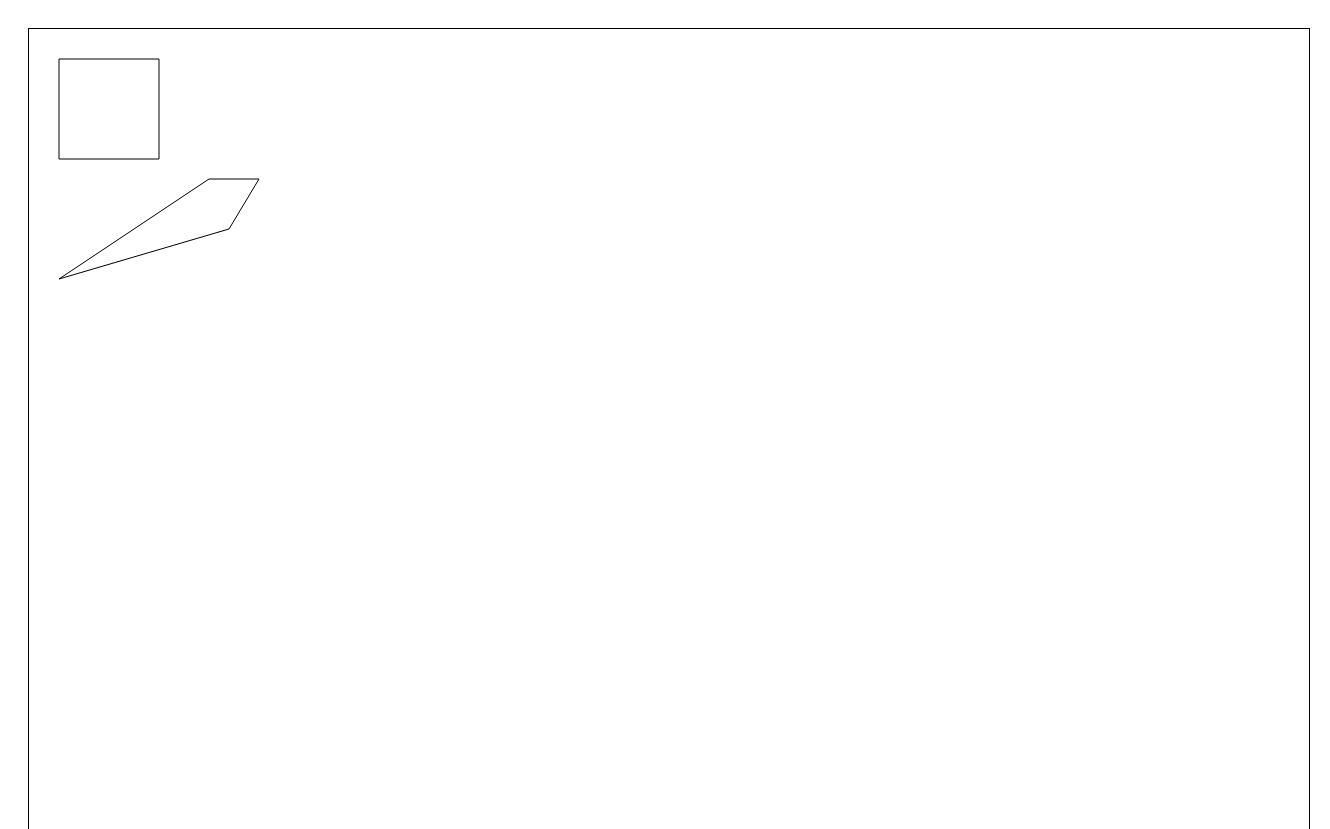
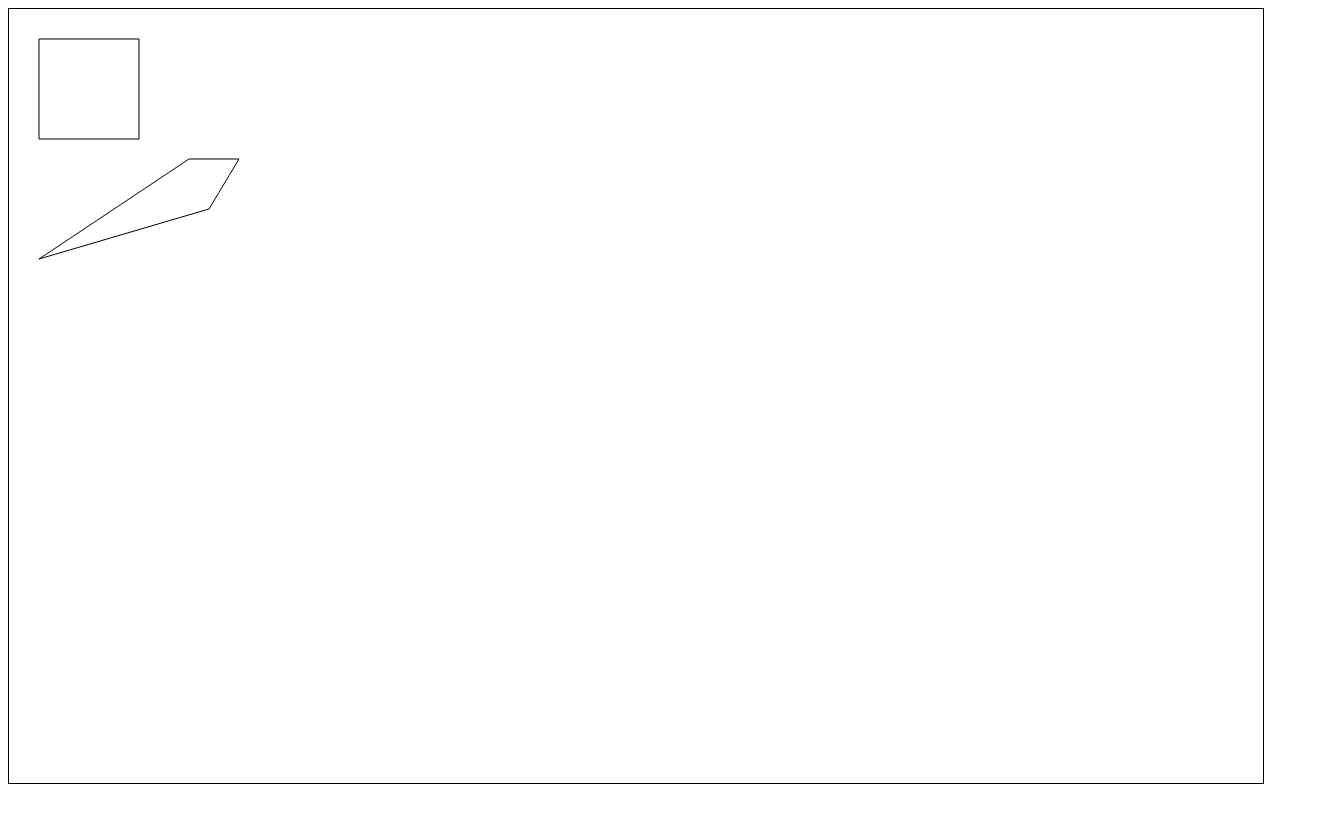
Before and after one commit to mromanenkov/polygon-test-task, a plain HTML site: page index.html in a window 1280 px wide. Shown: the top 829 px of the page, 1330 px wide, since content can reach past the window. After the commit the page ends 800 px from the top, so only its background shows below. Drawn offline with Linux system fonts and the light colour scheme.

Commit message:
canvas size update

```diff
--- a/main.js
+++ b/main.js
@@ -1,5 +1,4 @@
 'use strict'
-
 let polygonPointsA = [[100,100], [200,100], [200,200], [100,200]];
 let polygonPointsB = [[300,400], [450,300], [500,300], [470,350]];
 
@@ -8,12 +7,14 @@ let fillColor = '#f00';
 let poly1 = new Polygon(polygonPointsA, strokeColor, fillColor);
 let poly2 = new Polygon(polygonPointsB, strokeColor, fillColor);
 
+
 let setting = {
-    width: window.innerWidth,
-    height: window.innerHeight,
+    width: window.innerWidth - window.innerWidth * 0.02,
+    height: window.innerHeight - window.innerWidth * 0.02,
     padding: 30,
     polygonMargin: 20
 }
+
 let canvas = new Canvas('example', setting);
 
 window.addEventListener('load', canvas.init());
--- a/style.css
+++ b/style.css
@@ -1,4 +1,3 @@
 canvas {
     border: 1px solid black;
-    margin: 20px;
 }
```
